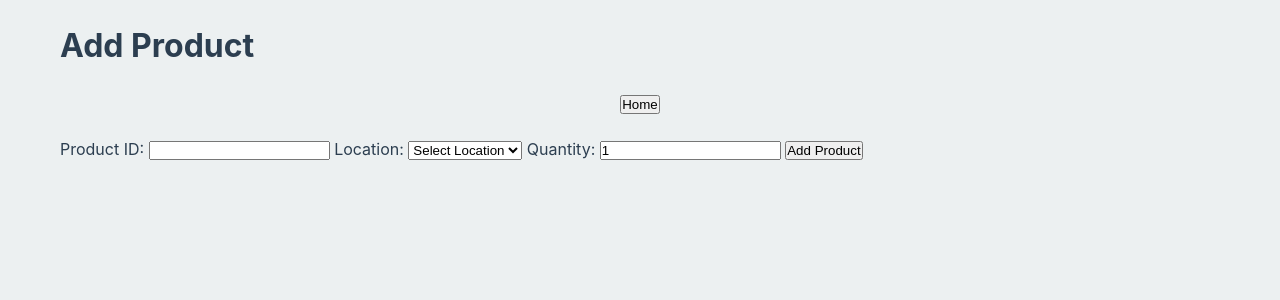
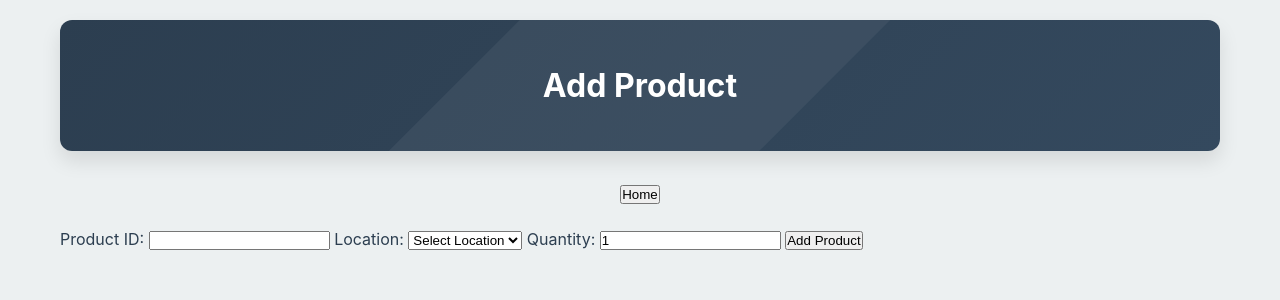
Before and after one commit to UsmanHameed20030505/CRUD-APP.JS, a Python web app: template templates/add_product.html in a window 1280 px wide. Shown: the top 300 px of the page. Run offline with Jinja, Linux system fonts and the light colour scheme; the template is opened without the code that fills it, so the values that code supplies are empty.

Commit message:
Update view.css

```diff
--- a/static/view.css
+++ b/static/view.css
@@ -31,3 +31,26 @@ body {
     margin: 0 auto;
     padding: 20px;
 }
+/* Header Styling */
+header {
+    background: linear-gradient(135deg, var(--primary-color), var(--secondary-color));
+    color: var(--white);
+    padding: 40px 20px;
+    text-align: center;
+    border-radius: 12px;
+    box-shadow: 0 10px 20px rgba(0, 0, 0, 0.1);
+    margin-bottom: 30px;
+    position: relative;
+    overflow: hidden;
+}
+
+header::before {
+    content: '';
+    position: absolute;
+    top: -50%;
+    left: -50%;
+    width: 200%;
+    height: 200%;
+    background: rgba(255, 255, 255, 0.05);
+    transform: rotate(-45deg);
+}
```
